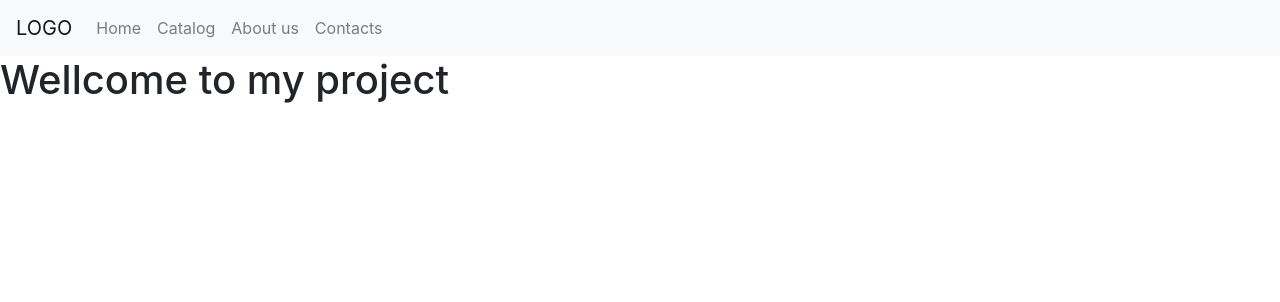
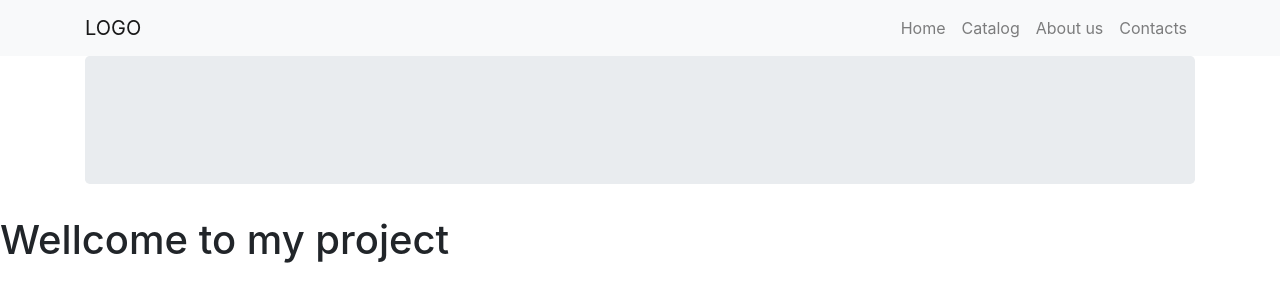
Before and after one commit to alexlionstudio/home-test-project-01, a website: page app/pug/index.pug in a window 1280 px wide. Drawn offline with nearby package versions, Linux system fonts and the light colour scheme; files that its build step writes are made by us from their sources.

Commit message:
Nav bar 2

```diff
--- a/app/pug/index.pug
+++ b/app/pug/index.pug
@@ -11,15 +11,20 @@ head
 	meta(name="description" content="Описание страницы...")
 body
 	nav(class="navbar navbar-expand-lg navbar-light bg-light")
-		a(class="navbar-brand" href="#") LOGO
-		button(class="navbar-toggler" type="button" data-toggle="collapse" data-target="#navbarSupportedContent" aria-controls="navbarSupportedContent" aria-expanded="false" aria-label="Toggle navigation")
-			span(class="navbar-toggler-icon")
-		div(class="collapse navbar-collapse" id="navbarSupportedContent")
-			ul(class="navbar-nav mr-auto")
+		.container
+			a(class="navbar-brand" href="#") LOGO
+			button(class="navbar-toggler" type="button" data-toggle="collapse" data-target="#navbarSupportedContent" aria-controls="navbarSupportedContent" aria-expanded="false" aria-label="Toggle navigation")
+				span(class="navbar-toggler-icon")
+			div(class="collapse navbar-collapse" id="navbarSupportedContent")
+				//- первый ul для выравнивания меню в лево
+				ul(class="navbar-nav mr-auto")
+				ul(class="navbar-nav")
 
-					each val in ['Home','Catalog','About us','Contacts']
-						li(class="nav-item")
-							a(class="nav-link" href="#")=val
+						each val in ['Home','Catalog','About us','Contacts']
+							li(class="nav-item")
+								a(class="nav-link" href="#")=val
+	section.container
+		.jumbotron
 
 
 	h1 Wellcome to my project
```
Also changed, not shown: app/index.html.
